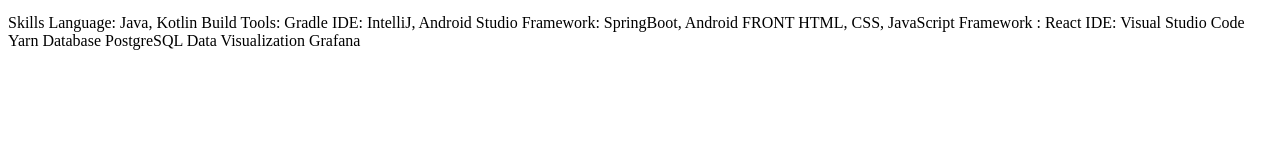
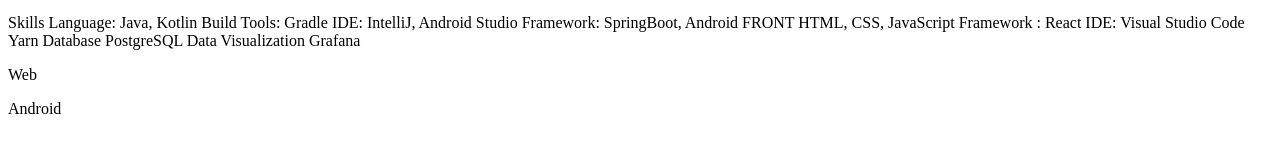
Before and after one commit to 3437k/3437k.github.io, a plain HTML site: page index.html in a window 1280 px wide. Shown: the part 424-576 px from the top of the page. Drawn offline with Linux system fonts and the light colour scheme.

Commit message:
feat: add subjects

```diff
--- a/index.html
+++ b/index.html
@@ -96,5 +96,7 @@
 
 
     </p>
+    <p>Web</p>
+    <p>Android</p>
   </body>
 </html>
```
